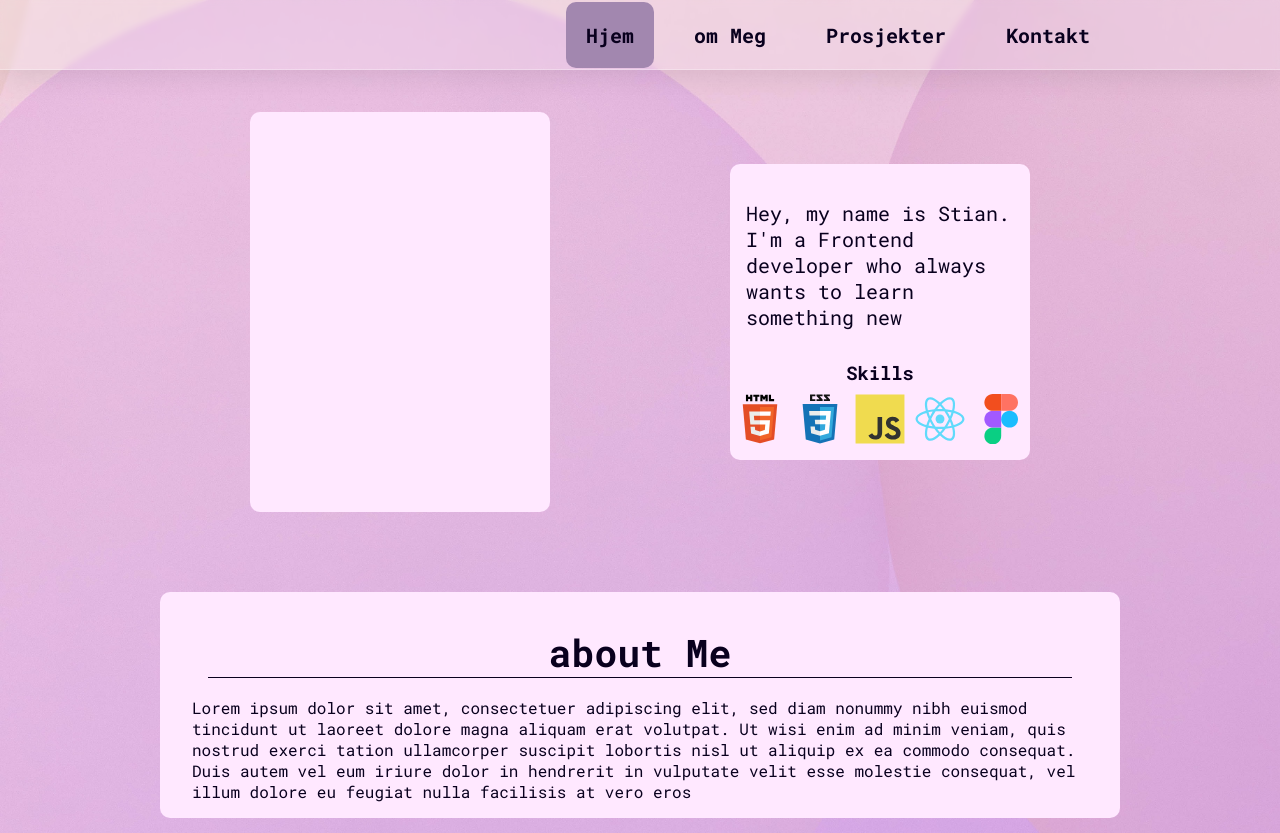
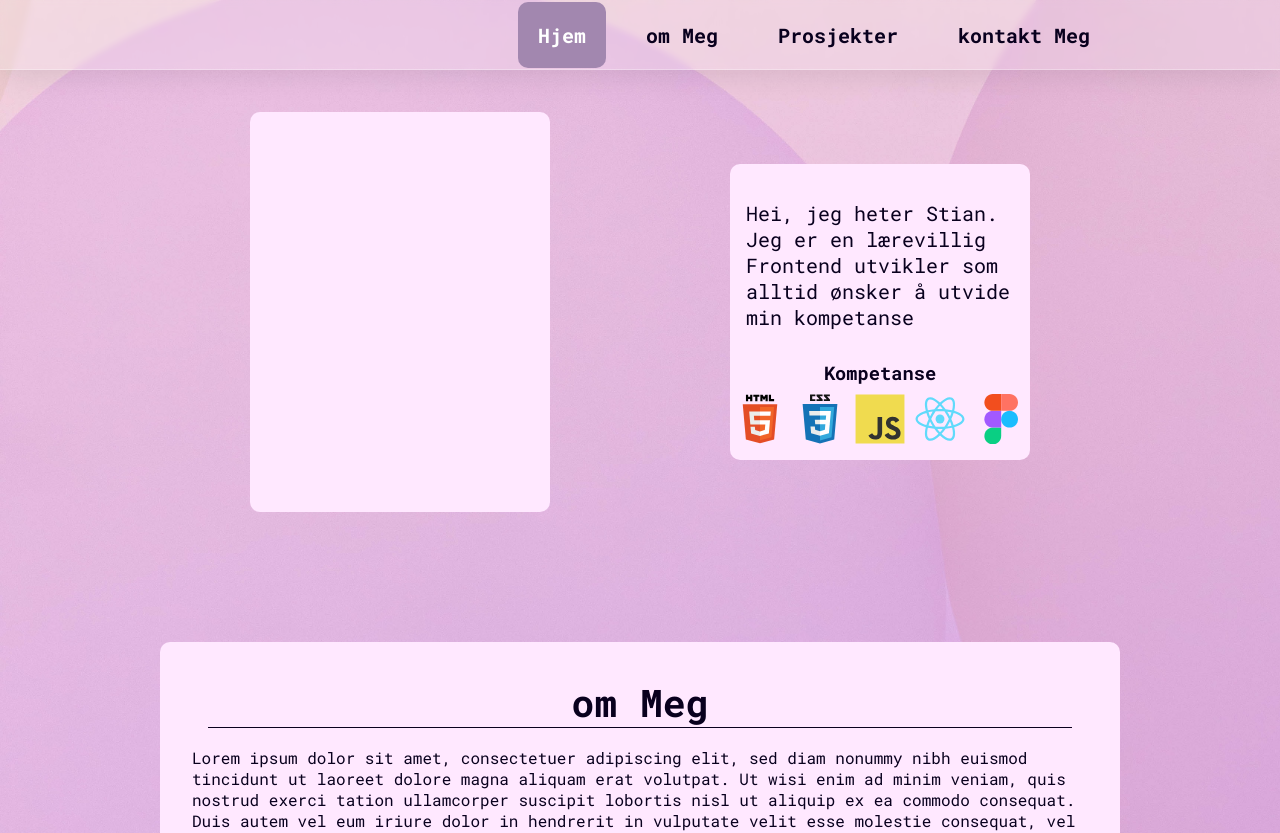
Before and after one commit to stiankodehode/portfolio, a React (Create React App) app: page / in a window 1280 px wide. Shown: the top 833 px of the page. Built offline with nearby package versions, Linux system fonts and the light colour scheme.

Commit message:
hamburger menu fixes

```diff
--- a/src/App.js
+++ b/src/App.js
@@ -8,11 +8,11 @@ import Content from "./text/content";
 
 import { useState } from "react";
 
-import { AppContainer, BackgroundImage } from "./components/styled";
+import { AppContainer, BackgroundImage, Spacer } from "./components/styled";
 
 function App() {
     const [textContent, setTextContent] = useState(Content);
-    const [languageEnglish, setLanguageEnglish] = useState(true);
+    const [languageEnglish, setLanguageEnglish] = useState(false);
 
     const content = languageEnglish
         ? textContent.english
@@ -20,11 +20,14 @@ function App() {
 
     return (
         <BackgroundImage>
-            <Navbar />
+            <Navbar content={content} />
             <AppContainer>
                 <Hero content={content.hero} />
+                <Spacer />
                 <AboutMe content={content.aboutMe} />
+                <Spacer />
                 <Projects content={content.projects} />
+                <Spacer />
                 <Contact content={content.contact} />
             </AppContainer>
             <Footer />
--- a/src/components/HamburgerMenu.js
+++ b/src/components/HamburgerMenu.js
@@ -1,49 +1,65 @@
+import { useState } from "react";
 import { stack as Menu } from "react-burger-menu";
 import "./HamburgerMenu/hamburgerMenu.css";
 import { StyledNavLink } from "./Navbar/styled";
 import { StyledNav } from "./Navbar/styled";
 
-const HamurgerMenu = () => {
+const HamurgerMenu = (props) => {
+    const navItems = props.navItems;
+    const [isOpen, setIsOpen] = useState(false);
+
+    const toggleIsOpen = () => {
+        setIsOpen((oldState) => !oldState);
+    };
+
     return (
         <>
             <StyledNav />
 
-            <Menu right>
+            <Menu right isOpen={isOpen} onOpen={toggleIsOpen}>
                 <StyledNavLink
+                    onClick={toggleIsOpen}
                     to="heroID"
+                    activeClass="active"
                     spy={true}
                     smooth={true}
                     offset={-100}
-                    duration={500}
+                    duration={150}
                 >
-                    Hjem
+                    {navItems.hero.navbar}
                 </StyledNavLink>
                 <StyledNavLink
+                    onClick={toggleIsOpen}
                     to="aboutMeID"
+                    activeClass="active"
                     spy={true}
                     smooth={true}
                     offset={-100}
-                    duration={500}
+                    duration={150}
                 >
-                    om Meg
+                    {navItems.aboutMe.navbar}
                 </StyledNavLink>
                 <StyledNavLink
+                    onClick={toggleIsOpen}
                     to="projectsID"
+                    activeClass="active"
                     spy={true}
                     smooth={true}
                     offset={-100}
-                    duration={500}
+                    duration={150}
                 >
-                    Prosjekter
+                    {navItems.projects.navbar}
                 </StyledNavLink>
                 <StyledNavLink
+                    onClick={toggleIsOpen}
                     to="contactID"
+                    activeClass="active"
                     spy={true}
                     smooth={true}
                     offset={-100}
-                    duration={500}
+                    duration={150}
                 >
-                    Kontakt
+                    {navItems.contact.navbar}
                 </StyledNavLink>
             </Menu>
         </>
--- a/src/components/HamburgerMenu/hamburgerMenu.css
+++ b/src/components/HamburgerMenu/hamburgerMenu.css
@@ -80,6 +80,8 @@
     transition: color 0.2s;
 }
 
-.bm-item:hover {
-    color: #ffffff;
+.active {
+    background: #a287af;
+    border-radius: 10px;
+    color: white;
 }
--- a/src/components/Navbar.js
+++ b/src/components/Navbar.js
@@ -3,14 +3,19 @@ import { useState } from "react";
 import "./Navbar/navbar.css";
 import HamurgerMenu from "./HamburgerMenu";
 
-const Navbar = () => {
+const Navbar = (props) => {
     const [windowWidth, setWindowWidth] = useState(window.innerWidth);
+    const [isOpen, setIsOpen] = useState(false);
+
+    const closeMenu = () => {
+        setIsOpen(false);
+    };
+
+    const navItems = props.content;
 
     window.addEventListener("resize", () => {
         setWindowWidth(window.innerWidth);
     });
-
-    const activeStyle = { backgroundColor: "#a287af" };
 
     if (windowWidth > 900)
         return (
@@ -22,9 +27,9 @@ const Navbar = () => {
                         spy={true}
                         smooth={true}
                         offset={-100}
-                        duration={100}
+                        duration={150}
                     >
-                        Hjem
+                        {navItems.hero.navbar}
                     </StyledNavLink>
                     <StyledNavLink
                         to="aboutMeID"
@@ -32,9 +37,9 @@ const Navbar = () => {
                         spy={true}
                         smooth={true}
                         offset={-100}
-                        duration={100}
+                        duration={150}
                     >
-                        om Meg
+                        {navItems.aboutMe.navbar}
                     </StyledNavLink>
                     <StyledNavLink
                         to="projectsID"
@@ -42,25 +47,25 @@ const Navbar = () => {
                         spy={true}
                         smooth={true}
                         offset={-100}
-                        duration={100}
+                        duration={150}
                     >
-                        Prosjekter
+                        {navItems.projects.navbar}
                     </StyledNavLink>
                     <StyledNavLink
                         to="contactID"
                         activeClass="active"
                         spy={true}
                         smooth={true}
-                        offset={-90}
-                        duration={100}
+                        offset={-100}
+                        duration={150}
                     >
-                        Kontakt
+                        {navItems.contact.navbar}
                     </StyledNavLink>
                 </StyledNavList>
             </StyledNav>
         );
 
-    return <HamurgerMenu />;
+    return <HamurgerMenu navItems={navItems} />;
 };
 
 export default Navbar;
--- a/src/components/Navbar/navbar.css
+++ b/src/components/Navbar/navbar.css
@@ -1,4 +1,5 @@
 .active {
     background: #a287af;
     border-radius: 10px;
+    color: white;
 }
--- a/src/components/Navbar/styled.js
+++ b/src/components/Navbar/styled.js
@@ -39,19 +39,7 @@ export const StyledNavLink = styled(Link)`
     transition: 0.5s;
     &:hover {
         transition: 0.5s;
+        border-radius: 10px;
         background-color: #a287af;
     }
 `;
-
-export const StyledButton = styled.button`
-    background: none;
-    border: none;
-    border-radius: 10px;
-    display: flex;
-    align-items: center;
-    cursor: pointer;
-    &:hover {
-        transition: 0.5s;
-        background-color: #a287af;
-    }
-`;
--- a/src/components/styled.js
+++ b/src/components/styled.js
@@ -67,3 +67,7 @@ export const StyledSvg = styled.svg`
     max-height: 50px;
     margin: 0 5px;
 `;
+
+export const Spacer = styled.div`
+    margin: 25px 0;
+`;
--- a/src/index.js
+++ b/src/index.js
@@ -3,14 +3,11 @@ import ReactDOM from "react-dom/client";
 import "./index.css";
 import App from "./App";
 import reportWebVitals from "./reportWebVitals";
-import { HashRouter } from "react-router-dom";
 
 const root = ReactDOM.createRoot(document.getElementById("root"));
 root.render(
     <React.StrictMode>
-        <HashRouter>
-            <App />
-        </HashRouter>
+        <App />
     </React.StrictMode>
 );
 
--- a/src/sections/Hero/styled.js
+++ b/src/sections/Hero/styled.js
@@ -1,8 +1,8 @@
 import styled from "styled-components";
 
 export const HeroContainer = styled.main`
-    padding: 7em 0 5em;
-    margin: 0 auto;
+    padding: 7em 0 0;
+    margin: 0 auto 5em;
     display: flex;
     justify-content: space-around;
     height: 100%;
--- a/src/text/content.js
+++ b/src/text/content.js
@@ -1,15 +1,18 @@
 const textContent = {
     norwegian: {
         hero: {
+            navbar: "Hjem",
             text: "Hei, jeg heter Stian. Jeg er en lærevillig Frontend utvikler som alltid ønsker å utvide min kompetanse",
             skills: "Kompetanse",
         },
         aboutMe: {
+            navbar: "om Meg",
             headline: "om Meg",
             text: "Lorem ipsum dolor sit amet, consectetuer adipiscing elit, sed diam nonummy nibh euismod tincidunt ut laoreet dolore magna aliquam erat volutpat. Ut wisi enim ad minim veniam, quis nostrud exerci tation ullamcorper suscipit lobortis nisl ut aliquip ex ea commodo consequat. Duis autem vel eum iriure dolor in hendrerit in vulputate velit esse molestie consequat, vel illum dolore eu feugiat nulla facilisis at vero eros",
         },
-        contact: { headline: "kontakt Meg" },
+        contact: { navbar: "kontakt Meg", headline: "kontakt Meg" },
         projects: {
+            navbar: "Prosjekter",
             headline: "Prosjekter",
             project1: {
                 headline: "Tenzies",
@@ -20,15 +23,18 @@ const textContent = {
     },
     english: {
         hero: {
+            navbar: "Home",
             text: "Hey, my name is Stian. I'm a Frontend developer who always wants to learn something new",
             skills: "Skills",
         },
         aboutMe: {
+            navbar: "about Me",
             headline: "about Me",
             text: "Lorem ipsum dolor sit amet, consectetuer adipiscing elit, sed diam nonummy nibh euismod tincidunt ut laoreet dolore magna aliquam erat volutpat. Ut wisi enim ad minim veniam, quis nostrud exerci tation ullamcorper suscipit lobortis nisl ut aliquip ex ea commodo consequat. Duis autem vel eum iriure dolor in hendrerit in vulputate velit esse molestie consequat, vel illum dolore eu feugiat nulla facilisis at vero eros",
         },
-        contact: { headline: "contact Me" },
+        contact: { navbar: "contact Me", headline: "contact Me" },
         projects: {
+            navbar: "Projects",
             headline: "Projects",
             project1: {
                 headline: "Tenzies",
```
